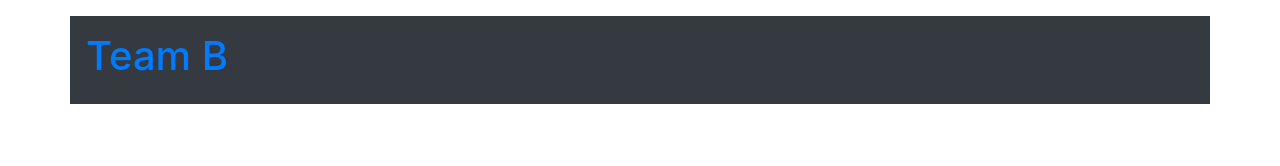
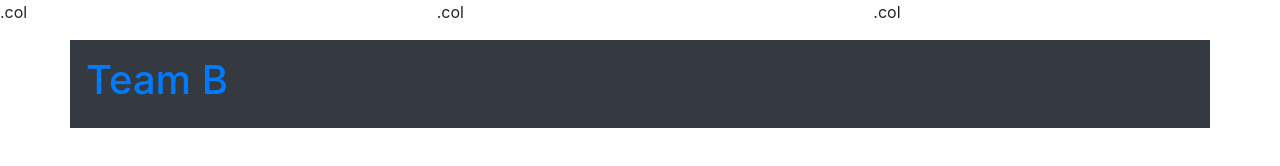
Before and after one commit to IlanLuci/Test, a plain HTML site: page index.html in a window 1280 px wide. Drawn offline with nearby package versions, Linux system fonts and the light colour scheme.

Commit message:
Update index.html

```diff
--- a/index.html
+++ b/index.html
@@ -18,6 +18,13 @@
 	</head>
 
 	<body>
+		<div class="row">
+ 			<div class="col">.col</div>
+  			<div class="col">.col</div>
+  			<div class="col">.col</div>
+		</div>
+
+
 		<div class="container-sm p-3 my-3 bg-dark">
         		<h1><a href="b.html" class="B">Team B</a></h1>
 		</div>
```
